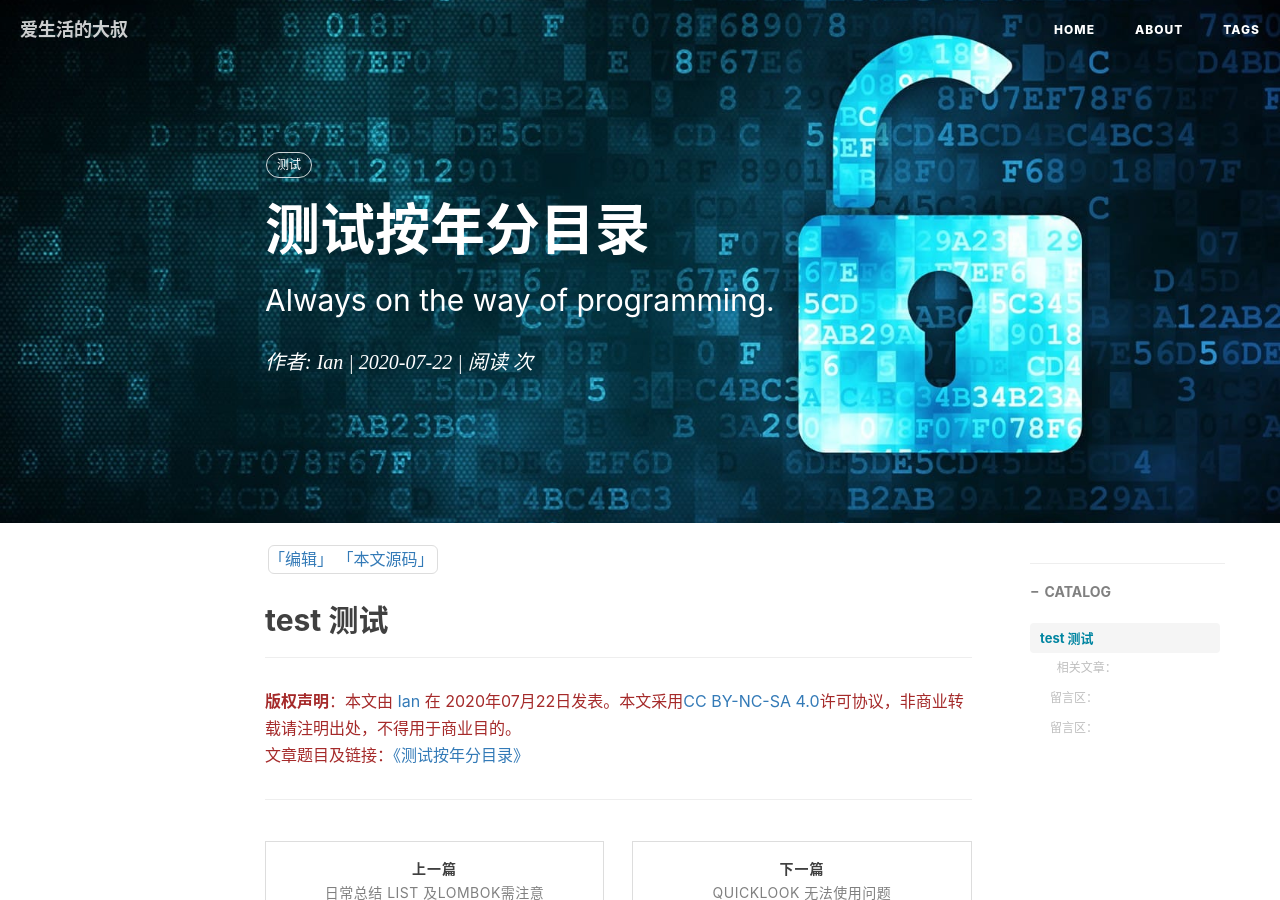
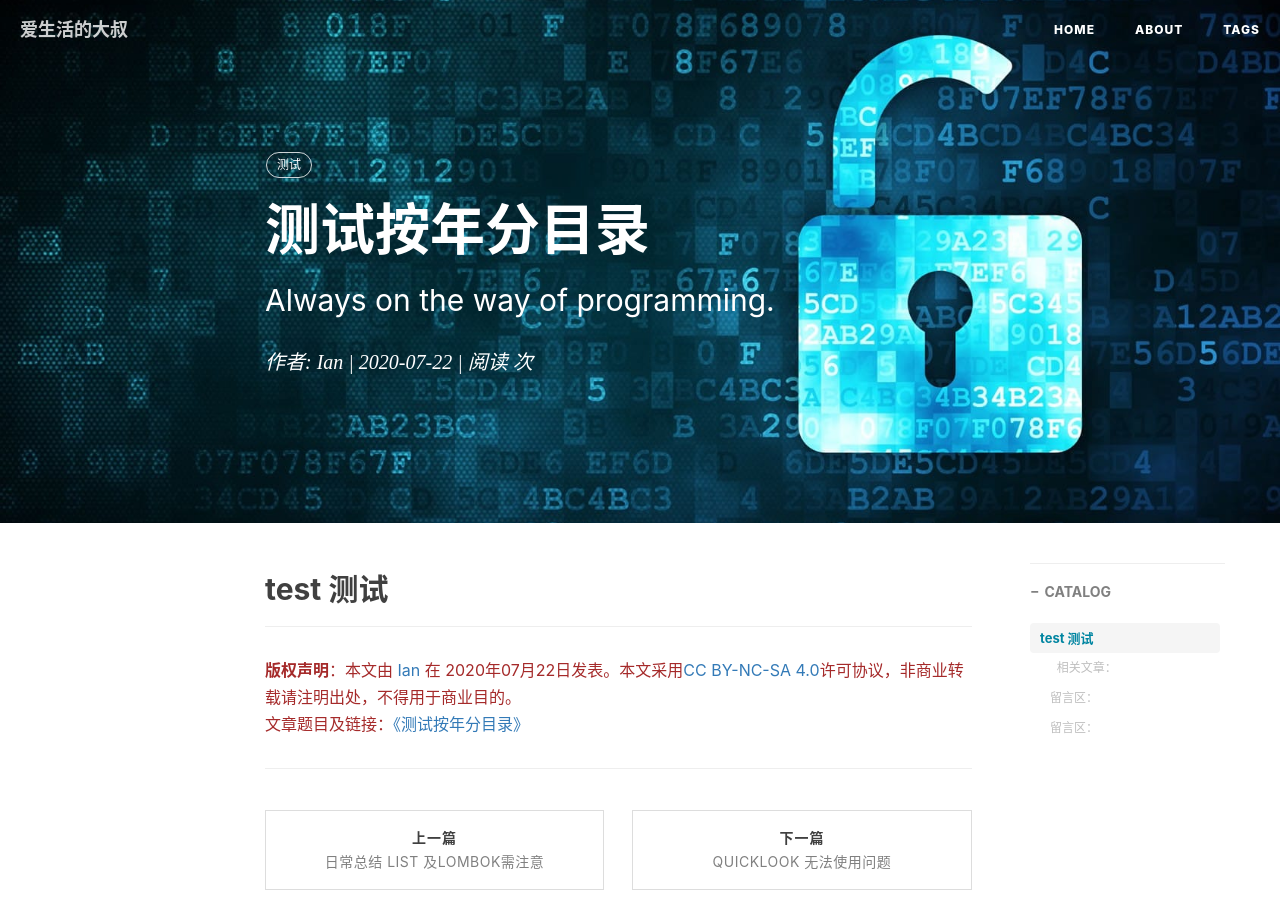
Before and after one commit to uniquezhangqi/uniquezhangqi.github.io, a Jekyll site: the page built from _posts/2020/2018-02-04-测试-测试按年分层.md, in a window 1280 px wide and 900 px high. Built offline with Jekyll 4.4.1, drawn with Linux system fonts in a browser that asks for light colours; nearby versions of some CDN libraries; comment, search, counter and statistics services are not loaded.

Commit message:
:bento: update

```diff
--- a/_layouts/post.html
+++ b/_layouts/post.html
@@ -59,17 +59,17 @@ layout: default
                 post-container">
 
                 <!-- 文章编辑与Markdown源码 -->
-                <div style="width: 170px;
-		                background-color:#fff;
-		                border: 1px solid #ddd;
-			        margin: 2px 0px 0px 3px;
-                                padding: 0px;
-		                border-radius: 6px 6px 6px 6px;
-		                -moz-border-radius: 6px 6px 6px 6px;
-		                -webkit-border-radius: 6px 6px 6px 6px;" text-align="center">
-                    <a href="//github.com/{{ site.github_username }}/{{ site.github_username }}.github.io/blob/master/{{ page.path }}" target="_blank" title="编辑本文" >「编辑」</a>
-                    <a href="//raw.githubusercontent.com/{{ site.github_username }}/{{ site.github_username }}.github.io/master/{{ page.path }}" target="_blank" title="查看本文Markdown源码" >「本文源码」</a>
-                </div>
+<!--                <div style="width: 170px;-->
+<!--		                background-color:#fff;-->
+<!--		                border: 1px solid #ddd;-->
+<!--			        margin: 2px 0px 0px 3px;-->
+<!--                                padding: 0px;-->
+<!--		                border-radius: 6px 6px 6px 6px;-->
+<!--		                -moz-border-radius: 6px 6px 6px 6px;-->
+<!--		                -webkit-border-radius: 6px 6px 6px 6px;" text-align="center">-->
+<!--                    <a href="//github.com/{{ site.github_username }}/{{ site.github_username }}.github.io/blob/master/{{ page.path }}" target="_blank" title="编辑本文" >「编辑」</a>-->
+<!--                    <a href="//raw.githubusercontent.com/{{ site.github_username }}/{{ site.github_username }}.github.io/master/{{ page.path }}" target="_blank" title="查看本文Markdown源码" >「本文源码」</a>-->
+<!--                </div>-->
 
                 <!-- 在正文开头添加网易云音乐插件 -->
                 <!-- cloud music -->
```
